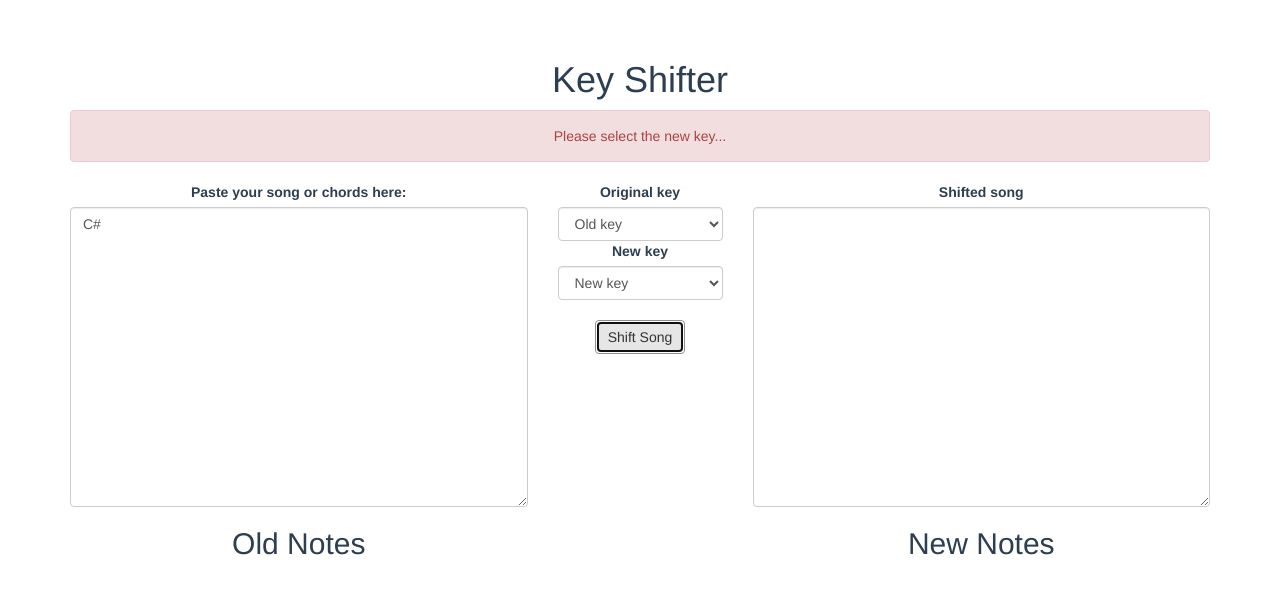
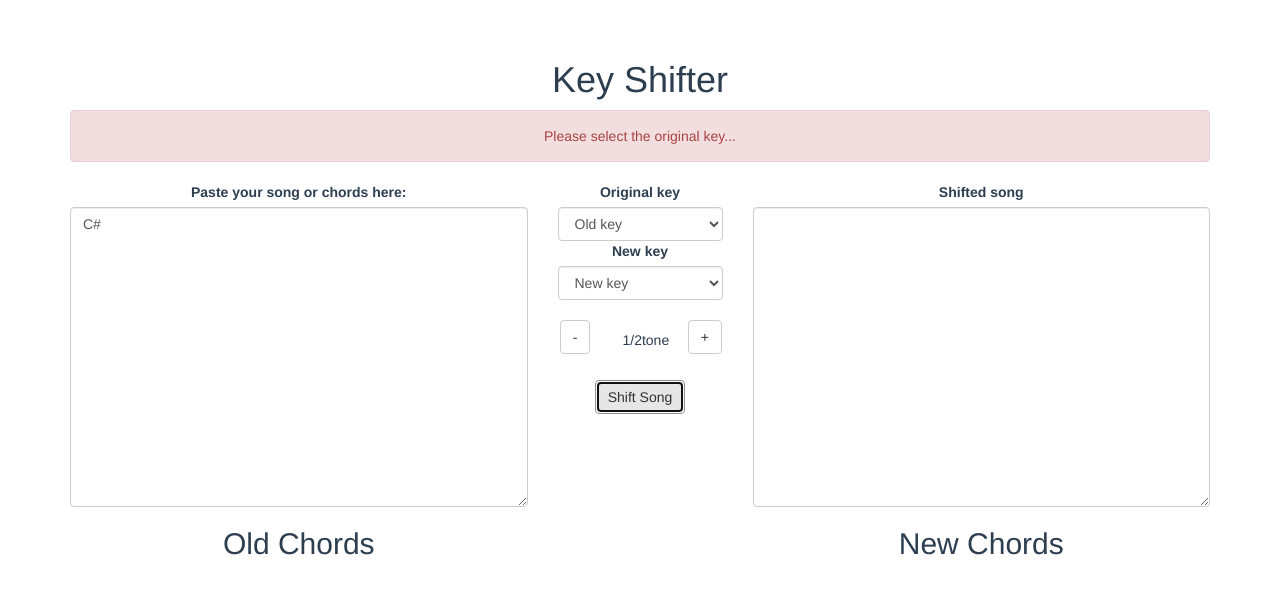
Before and after one commit to Darvile/keyShifter, a Vue app: page / in a window 1280 px wide. Both pictures are taken after a click on the button "Shift Song". Shown: the top 594 px of the page. Built offline with nearby package versions, Linux system fonts and the light colour scheme.

Commit message:
plus half button

```diff
--- a/src/components/Shifter.vue
+++ b/src/components/Shifter.vue
@@ -1,39 +1,52 @@
 <template>
   <div class="transposer">
     <h1>Key Shifter</h1>
+
     <div class="container">
       <div class="row">
         <div class="col-md-12">
-          <div v-if="error_msg" class="alert alert-danger" role="alert">Please select the new key...</div>
+          <div v-if="old_key_error_msg" class="alert alert-danger" role="alert">Please select the original key...</div>
+          <div v-if="new_key_error_msg" class="alert alert-danger" role="alert">Please select the new key...</div>
         </div>
+
         <div class="col-md-5">
           <label for="old-song">Paste your song or chords here:</label>
-          <textarea name="old-song" v-model="items.song" v-on:keyup="startShift" class="form-control"></textarea>
+          <textarea name="old-song" v-model="song" class="form-control"></textarea>
 
-          <h2>Old Notes</h2>
+          <h2>Old Chords</h2>
           <span style="margin-right: 5px;" v-for="oldNote in getOldNotes" class="label label-primary">{{ oldNote }}</span>
         </div>
 
         <div class="col-md-2">
           <label for="old-key">Original key</label>
-          <select name="old-key" class="form-control" v-model="items.old_key">
+          <select name="old-key" class="form-control" v-model="old_key">
             <option value="oldKey">Old key</option>
-            <option v-for="key in items.keys">{{ key }}</option>
+            <option v-for="key in keys">{{ key }}</option>
           </select>
 
           <label for="new-key">New key</label>
-          <select name="new-key" class="form-control" v-model="items.new_key">
+          <select name="new-key" class="form-control" v-model="new_key">
             <option value="newKey">New key</option>
-            <option v-for="key in items.keys">{{ key }}</option>
+            <option v-for="key in keys">{{ key }}</option>
           </select>
+          <div class="row">
+            <div class="col-md-4">
+              <button class="btn btn-default" @click="startShift">-</button>
+            </div>
+            <div class="col-md-4"><p style="margin-top: 30px;">1/2tone</p></div>
+            <div class="col-md-4">
+              <button class="btn btn-default" @click="plusHalfTone">+</button>
+            </div>
+          </div>
+
           <button class="btn btn-default" @click="startShift">Shift Song</button>
         </div>
 
         <div class="col-md-5">
           <label for="old-song">Shifted song</label>
-          <textarea name="old-song" v-model="items.song_shifted" class="form-control"></textarea>
+          <textarea name="old-song" v-model="song_shifted" class="form-control"></textarea>
 
-          <h2>New Notes</h2>
+          <h2>New Chords</h2>
           <span style="margin-right: 5px;" v-for="newNote in getNewNotes" class="label label-success">{{ newNote }}</span>
         </div>
       </div>
@@ -47,43 +60,110 @@ export default {
   name: 'Shifter',
   data () {
     return {
-      error_msg: false,
-      items: {
-        song: 'C#',
-        song_shifted: '',
-        old_notes: [],
-        new_notes: [],
-        old_key: 'oldKey',
-        new_key: 'newKey',
-        keys: ['C', 'C#', 'D', 'Eb', 'E', 'F', 'F#', 'G', 'Ab', 'A', 'Bb', 'B']
-      }
+      old_key_error_msg: false,
+      new_key_error_msg: false,
+      song: 'C#',
+      song_shifted: '',
+      old_chords: [],
+      new_chords: [],
+      old_key: 'oldKey',
+      new_key: 'newKey',
+      keys: ['C', 'C#', 'D', 'Eb', 'E', 'F', 'F#', 'G', 'Ab', 'A', 'Bb', 'B']
     }
   },
   computed: {
     getOldNotes () {
-      return this.items.old_notes
+      return this.old_chords
     },
     getNewNotes () {
-      return this.items.new_notes
+      return this.new_chords
+    }
+  },
+  watch: {
+    'this.new_key': {
+      handler: function (val, oldVal) {
+        console.log('change')
+        if (this.new_key !== 'newKey') {
+          this.error_msg = false
+        }
+      },
+      deep: true
     }
   },
   created () {
   },
   methods: {
-    startShift () {
-      const keyShifter = new KeyShifter(this.items.old_key, this.items.new_key, this.items.song)
+    plusHalfTone () {
+      if (this.old_key !== 'oldKey') {
+        this.old_key_error_msg = false
 
-      if (this.items.new_key !== 'newKey') {
-        this.items.song_shifted = keyShifter.init().newSong
-        this.items.old_notes = keyShifter.init().oldNotes
-        this.items.new_notes = keyShifter.init().newNotes
+        let plusKeyIndex = this.keys.indexOf(this.old_key) + 1
 
-        if (this.items.old_key === 'oldKey') {
-          this.items.old_key = this.items.old_notes[0]
+        if (plusKeyIndex < 11) {
+          this.old_key = this.keys[plusKeyIndex]
+          this.new_key = this.keys[plusKeyIndex + 1]
+        } else if (plusKeyIndex === 11) {
+          this.old_key = this.keys[11]
+          this.new_key = this.keys[0]
+        } else {
+          this.old_key = this.keys[0]
+          this.new_key = this.keys[1]
         }
-        this.error_msg = false
+
+        this.startShift()
       } else {
-        this.error_msg = true
+        this.old_key_error_msg = true
+      }
+    },
+    minusHalfTone () {
+      if (this.old_key !== 'oldKey') {
+        this.old_key_error_msg = false
+
+        let plusKeyIndex = this.keys.indexOf(this.old_key) - 1
+
+        if (plusKeyIndex < 11) {
+          this.old_key = this.keys[plusKeyIndex]
+          this.new_key = this.keys[plusKeyIndex + 1]
+        } else if (plusKeyIndex === 11) {
+          this.old_key = this.keys[11]
+          this.new_key = this.keys[0]
+        } else {
+          this.old_key = this.keys[0]
+          this.new_key = this.keys[1]
+        }
+
+        this.startShift()
+      } else {
+        this.old_key_error_msg = true
+      }
+    },
+    startShift (oldKey = this.old_key, newKey = this.new_key, song = this.song) {
+      console.log('old', oldKey)
+      console.log('new', newKey)
+      console.log('song', song)
+
+      const keyShifter = new KeyShifter(oldKey, newKey, song)
+
+      if (this.new_key !== 'newKey' && this.old_key !== 'oldKey') {
+        this.song_shifted = keyShifter.init().newSong
+        this.old_chords = keyShifter.init().oldChords
+        this.new_chords = keyShifter.init().newChords
+
+        this.old_key_error_msg = false
+        this.new_key_error_msg = false
+      } else {
+        if (this.old_key !== 'oldKey') {
+          this.old_key_error_msg = false
+        } else {
+          this.old_key_error_msg = true
+
+          return
+        }
+        if (this.new_key !== 'newKey') {
+          this.new_key_error_msg = false
+        } else {
+          this.new_key_error_msg = true
+        }
       }
     }
   }
--- a/src/core.js
+++ b/src/core.js
@@ -67,6 +67,7 @@ export default class KeyShifter {
   _removeDuplicates (arr) {
     let s = new Set(arr)
     let it = s.values()
+
     return Array.from(it)
   }
 
@@ -116,30 +117,30 @@ export default class KeyShifter {
     let songArray = this._splitSongInArrays(this.theSong)
     let chordLines = []
     let lyricsLines = []
-    let oldNotes = []
-    let newNotes = []
+    let oldChords = []
+    let newChords = []
     let newSong = this.theSong.split('\n')
 
     for (let i = songArray.length - 1; i >= 0; i--) {
       if (this._isChordLine(songArray[i])) {
         chordLines.push(i)
-        oldNotes.push(songArray[i])
+        oldChords.push(songArray[i])
       } else {
         lyricsLines.push(i)
       }
     }
 
-    oldNotes = [].concat.apply([], oldNotes)
-    oldNotes = this._removeDuplicates(oldNotes)
+    oldChords = [].concat.apply([], oldChords)
+    oldChords = this._removeDuplicates(oldChords)
 
-    for (let k = 0; k <= newSong.length; k++) {
+    for (let k = newSong.length - 1; k >= 0; k--) {
       if (chordLines.includes(k)) {
-        for (let m = oldNotes.length - 1; m >= 0; m--) {
-          let replace = oldNotes[m]
+        for (let m = oldChords.length - 1; m >= 0; m--) {
+          let replace = oldChords[m]
           let re = new RegExp(replace, 'g')
 
-          if (!newNotes.includes(this._shiftNote(this.oldKey, this.newKey, replace))) {
-            newNotes.push(this._shiftNote(this.oldKey, this.newKey, replace))
+          if (!newChords.includes(this._shiftNote(this.oldKey, this.newKey, replace))) {
+            newChords.push(this._shiftNote(this.oldKey, this.newKey, replace))
           }
 
           newSong[k] = newSong[k].replace(re, this._shiftNote(this.oldKey, this.newKey, replace))
@@ -148,8 +149,8 @@ export default class KeyShifter {
     }
 
     return {
-      'oldNotes': oldNotes,
-      'newNotes': newNotes,
+      'oldChords': oldChords,
+      'newChords': newChords.reverse(),
       'newSong': newSong.join('\n')
     }
   }
```
Also changed, not shown: src/e6.js (deleted, +0 -194 lines).
